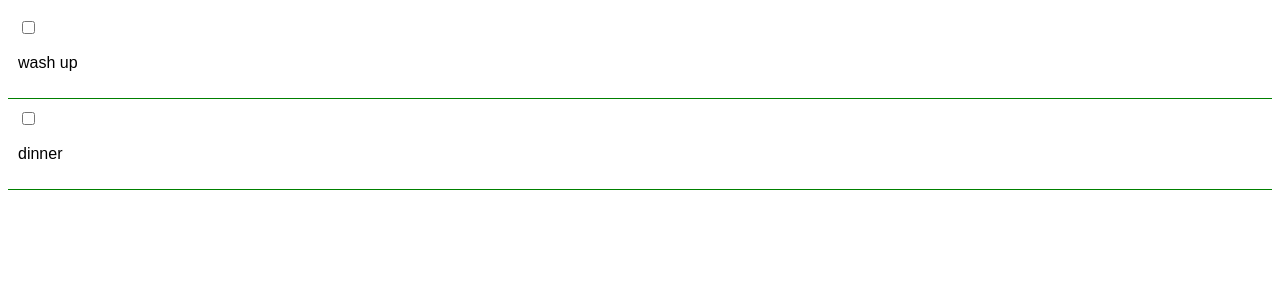
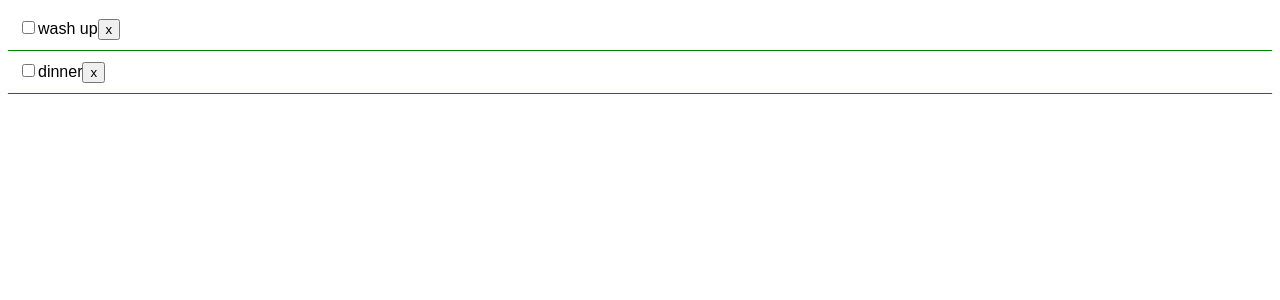
Before and after one commit to sophielihenry/todolistreact, a React (Create React App) app: page / in a window 1280 px wide. Shown: the top 300 px of the page. Built offline with nearby package versions, Linux system fonts and the light colour scheme.

Commit message:
can now delete todo items

```diff
--- a/src/App.js
+++ b/src/App.js
@@ -9,10 +9,16 @@ class App extends Component {
     this.setState({ todos: this.state.todos.map(todo => {
       if (todo.id === id) {
         todo.completed = !todo.completed
+      }
+      return todo;
+      }) });
   }
-    return todo;
-  }) });
-}
+
+  deleteItem = (id) => {
+    this.setState({ todos: this.state.todos.filter(todo => todo.id !== id
+      )})
+
+  }
 
   state = {
     todos: [
@@ -32,7 +38,9 @@ class App extends Component {
   render() {
     return (
       <div className="App">
-          <Todos todos={this.state.todos} markCompleted={this.markCompleted}/>
+          <Todos todos={this.state.todos}
+                 markCompleted={this.markCompleted}
+                 deleteItem={this.deleteItem}/>
       </div>
     );
   }
--- a/src/components/Todoitem.js
+++ b/src/components/Todoitem.js
@@ -16,8 +16,10 @@ class TodoItem extends Component {
     const { id, title } = this.props.todo;
     return (
       <div style={this.getStyle()}>
-        <input type="checkbox" onChange={this.props.markCompleted.bind(this,id)}/>
-          <p>{ title }</p>
+        <input type="checkbox"
+                onChange={this.props.markCompleted.bind(this, id)} />
+          { title }
+          <button onClick={this.props.deleteItem.bind(this, id)}>x</button>
       </div>
     )
   }
--- a/src/components/Todos.js
+++ b/src/components/Todos.js
@@ -5,11 +5,13 @@ import PropTypes from 'prop-types'
 class Todos extends Component {
   render() {
     return this.props.todos.map((todo) => (
-     <TodoItem todo={todo} keys={todo.id} markCompleted={this.props.markCompleted}/>
+     <TodoItem todo={todo}
+               keys={todo.id}
+               markCompleted={this.props.markCompleted}
+               deleteItem={this.props.deleteItem}/>
       ));
     }
   }
-
 
 Todos.propTypes = {
   todos: PropTypes.array.isRequired
```
